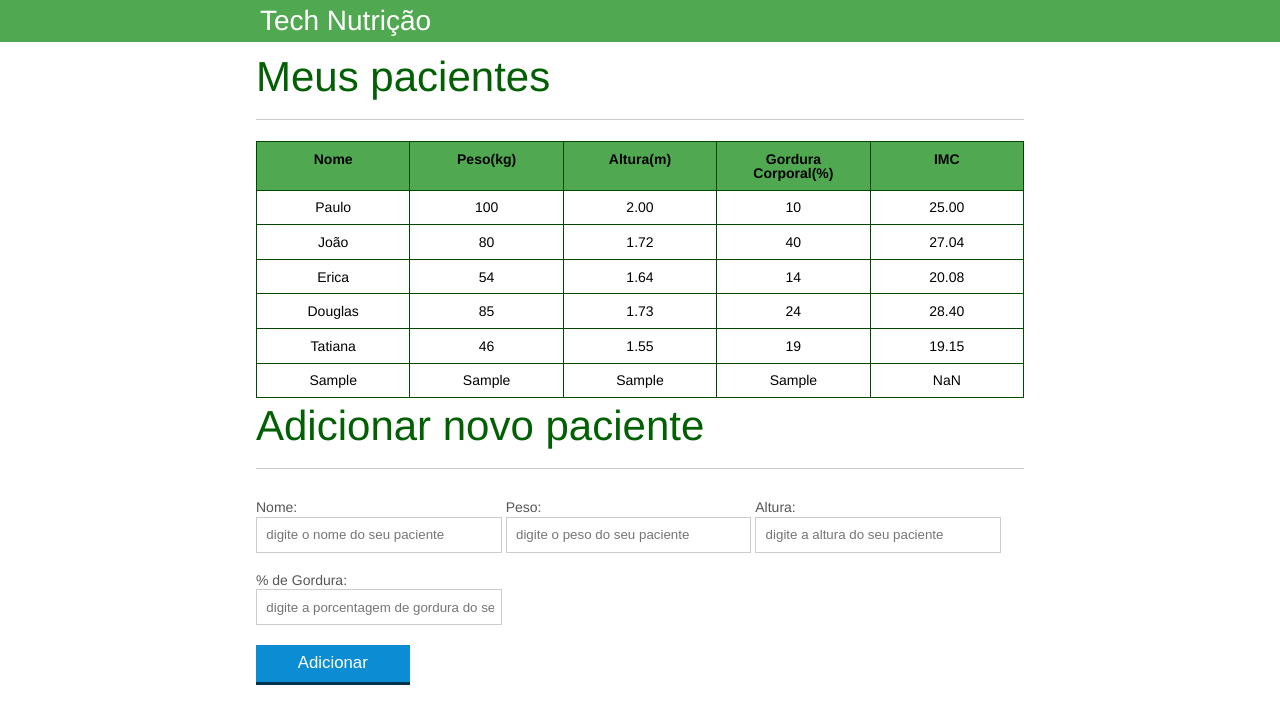
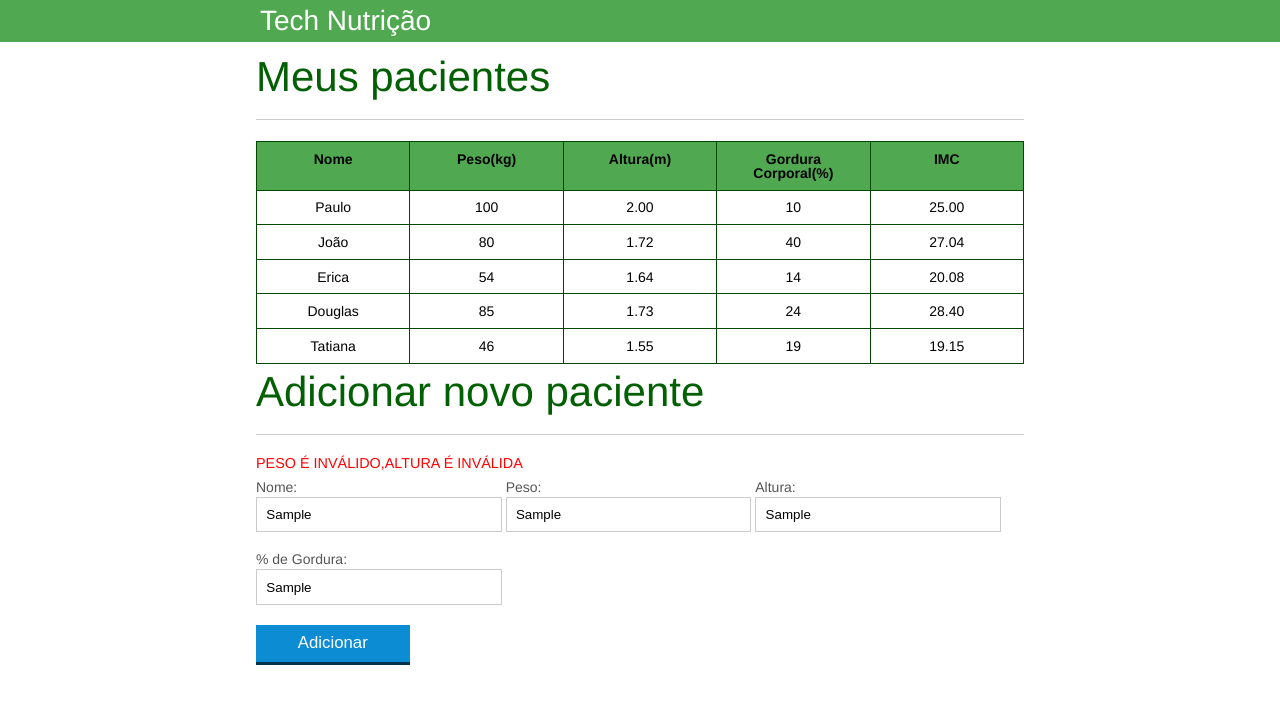
Before and after one commit to TalitaVial/Projeto---TechNutri--o-aula-JS-Alura, a plain HTML site: page index.html in a window 1280 px wide. Both pictures are taken after typing "Sample", "Sample", "Sample", "Sample" into the empty fields and a click on the button "Adicionar". Drawn offline with Linux system fonts and the light colour scheme.

Commit message:
validacoes js

```diff
--- a/css/index.css
+++ b/css/index.css
@@ -139,3 +139,9 @@ button[disabled=disabled], button:disabled {
 .paciente-invalido {
 	background-color: rgba(255, 127, 80, 0.699);
 }
+
+#msg-erro {
+	color: red;
+	text-transform: uppercase;
+	font-size: .9rem;
+}
--- a/index.html
+++ b/index.html
@@ -74,6 +74,7 @@
 		<!-- ... -->
 <section class="container">
 	<h2 id="titulo-form">Adicionar novo paciente</h2>
+	<span id="msg-erro"></span>
 	<form id="form-adiciona">
 			<div class="grupo">
 					<label for="nome">Nome:</label>
--- a/js/calcula-imc.js
+++ b/js/calcula-imc.js
@@ -20,17 +20,17 @@ for (var i = 0; i < pacientes.length; i++) {
   var tdImc = paciente.querySelector('.info-imc');
   tdImc.textContent = imc;
 
-  var pesoValido = true;
-  var alturaValida = true;
+  var pesoValido = validaPeso(peso);
+  var alturaValida = validaAltura(altura);
 
-  if (peso < 0 || peso >= 1000) {
+  if (!pesoValido) {
     console.log('ivalid');
     pesoValido = false;
     tdImc.textContent = 'Peso Inválido';
     paciente.classList.add("paciente-invalido");
   }
 
-  if (altura < 0 || altura >= 3) {
+  if (!alturaValida) {
     console.log('invalid');
     alturaValida = false;
     tdImc.textContent = 'Altura Inválida';
@@ -43,6 +43,23 @@ for (var i = 0; i < pacientes.length; i++) {
   }
 }
 
+function validaPeso(peso){
+  if(peso >=0 && peso < 1000){
+    return true;
+  }else{
+    return false;
+  }
+}
+
+function validaAltura(altura){
+  if(altura >=0 && altura <= 3.0){
+    return true;
+  }else{
+    return false;
+  }
+}
+
+
 function calculaImc(peso,altura){
   var imc = 0;
   imc = peso / (altura * altura);
--- a/js/form.js
+++ b/js/form.js
@@ -9,6 +9,14 @@ botaoAdicionar.addEventListener("click", function(event){
 
   //criando o tr e td
   var pacienteTr = montaTr(paciente);
+
+  var erros = validaPaciente(paciente);
+
+  if(erros.length > 0){
+    var mensagemErro = document.querySelector('#msg-erro');
+    mensagemErro.textContent = erros;
+    return;
+  }
 
   var tabela = document.querySelector("#tabela-pacientes");
   tabela.appendChild(pacienteTr);
@@ -49,3 +57,18 @@ function montaTd(dado,classe){
 
   return td;
 }
+
+function validaPaciente(paciente){
+
+  var erros = [];
+
+  if (!validaPeso(paciente.peso)){
+    erros.push("Peso é Inválido");
+  }
+
+  if(!validaAltura(paciente.altura)){
+    erros.push("Altura é Inválida");
+  }
+
+  return erros;
+}
```
